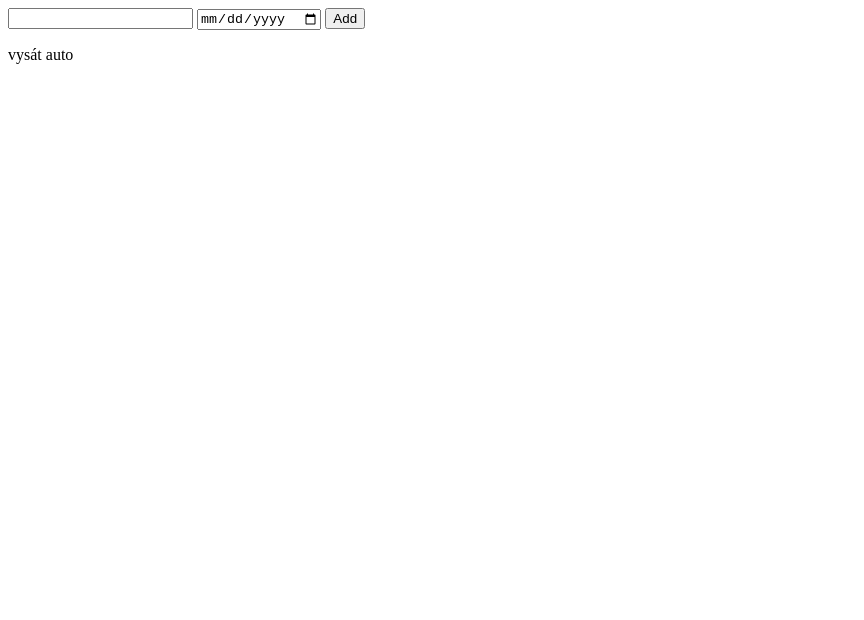
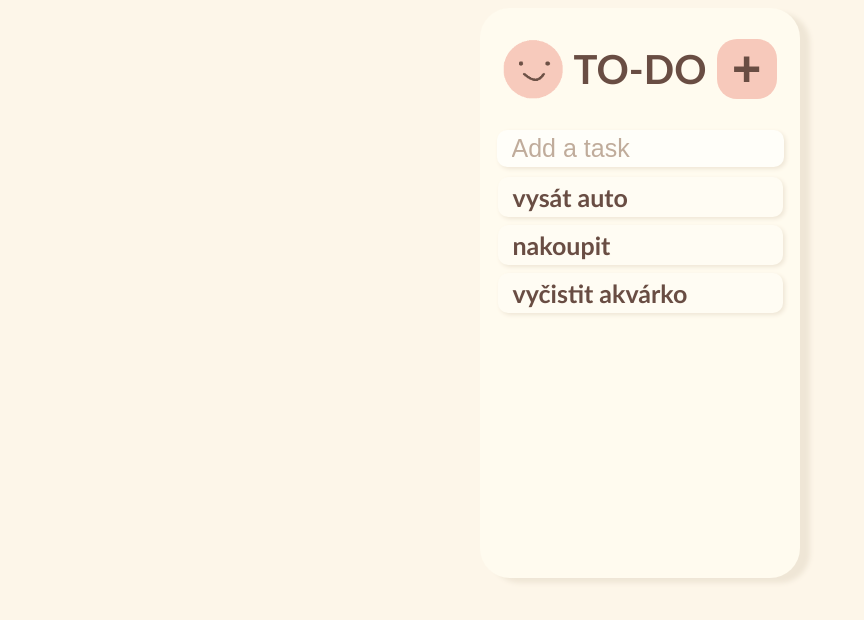
Before and after one commit to ivetanov/todo-list, a plain HTML site: page todo-list.html in a window 1280 px wide. Shown: the whole page, without its empty margins (0-864 px from the left). Drawn offline with Linux system fonts and the light colour scheme.

Commit message:
Add initial CSS styles, update HTML structure, and modify JavaScript for todo list functionality

```diff
--- a/todo-list.css
+++ b/todo-list.css
@@ -0,0 +1,93 @@
+body {
+    background-color: #fdf6e9;
+    font-family: 'Gill Sans', 'Gill Sans MT', Calibri, 'Trebuchet MS', sans-serif;
+}
+
+#app {
+    width: 300px;
+    height: 550px;
+    background-color: #fffbef;
+    /* border: 0.7px solid black; */
+    border-radius: 30px;
+    margin: auto;
+    box-shadow: 10px 5px 5px #efe6d6;
+    padding: 10px;
+    display: flex;
+    flex-direction: column;
+    align-items: center;
+    gap: 10px;
+}
+
+.header {
+    display: flex;
+    flex-direction: row;
+    align-items: center;
+    justify-content:space-around;
+    gap: 10px;
+
+    img {
+     height: 60px;
+     width: 60px;
+    }
+
+    h1{
+        color: #694d43;
+        font-size: 40px;
+        font-weight: bold;
+    }
+
+    button{
+        height: 60px;
+        width: 60px;
+        background-color: #f7c9bb;
+        color: #694d43;
+        border: none;
+        border-radius: 20px;
+        font-size: 50px;
+        font-weight: bold;
+        cursor: pointer;
+    }
+}
+
+#app input {
+    height: 50px;
+    border-radius: 10px;
+    background-color: #fffef9;
+    border: none;
+    box-shadow: 2px 2px 4px #efe6d6;
+    color: #c0ac9b;
+    font-size: 25px;
+    padding-left: 15px;
+    width: 90%;
+}
+
+#app input::placeholder {
+    color: #c0ac9b;
+}
+
+.todos-container {
+    display: flex;
+    flex-direction: column;
+    justify-content: start;
+    align-items: center;
+    height: 100%;
+    gap: 8px;
+    width: 100%;
+}
+
+.item {
+    color: #694d43;
+    background-color: #fffcf3;
+    box-shadow: 2px 2px 4px #efe6d6;
+    height: 40px;
+    border-radius: 10px;
+    font-size: 25px;
+    font-weight: bold;
+    margin: 0px;
+    display: flex;
+    justify-content: start;
+    align-items: center;
+    padding-left: 15px;
+    width: 90%;
+
+}
--- a/todo-list.html
+++ b/todo-list.html
@@ -7,12 +7,19 @@
     <link rel="stylesheet" href="/todo-list.css">
 </head>
 <body>
+    <div id="app">
+        <div class="header">
+            <img src="/images/smily_face.png" alt="smily face">
+            <h1>TO-DO</h1>
+            <button onclick="addTodo()">+</button>
 
-    <input class="js-input-text" type="text">
-    <input class="js-input-date" type="date">
-    <button onclick="addTodo()">Add</button>
+        </div>
 
-    <div class="js-items-container"></div>
+        <input placeholder="Add a task" class="js-input-text" type="text">
+
+        <div class="js-items-container todos-container"></div>
+
+    </div>
 
     <script src="/todo-list.js"></script>
 </body>
--- a/todo-list.js
+++ b/todo-list.js
@@ -1,21 +1,13 @@
-const todosArray = [{item: "vysát auto", date: "12-23-2024"}];
+const todosArray = ["vysát auto", "nakoupit", "vyčistit akvárko"];
 
 renderItems();
 function addTodo() {
     const inputTextElement = document.querySelector('.js-input-text');
-    const inputDateElement = document.querySelector('.js-input-date');
 
     const item = inputTextElement.value;
-    const date = inputDateElement.value;
 
-    const itemObject = {
-        item,
-        date
-    }
-    todosArray.push(itemObject);
+    todosArray.push(item);
     renderItems();
-    console.log(todosArray)
-
 }
 
 function renderItems() {
@@ -23,7 +15,7 @@ function renderItems() {
     let html = '';
 
     for(let i = 0; i<= todosArray.length-1; i++){
-       html  += `<p>${todosArray[i].item}</p>`;
+       html  += `<p class="item">${todosArray[i]}</p>`;
     }
     itemsContainerElement.innerHTML = html;
 }
```
Also changed, not shown: images/design.png (added), images/inspo.png (deleted), images/smily_face.png (added).
